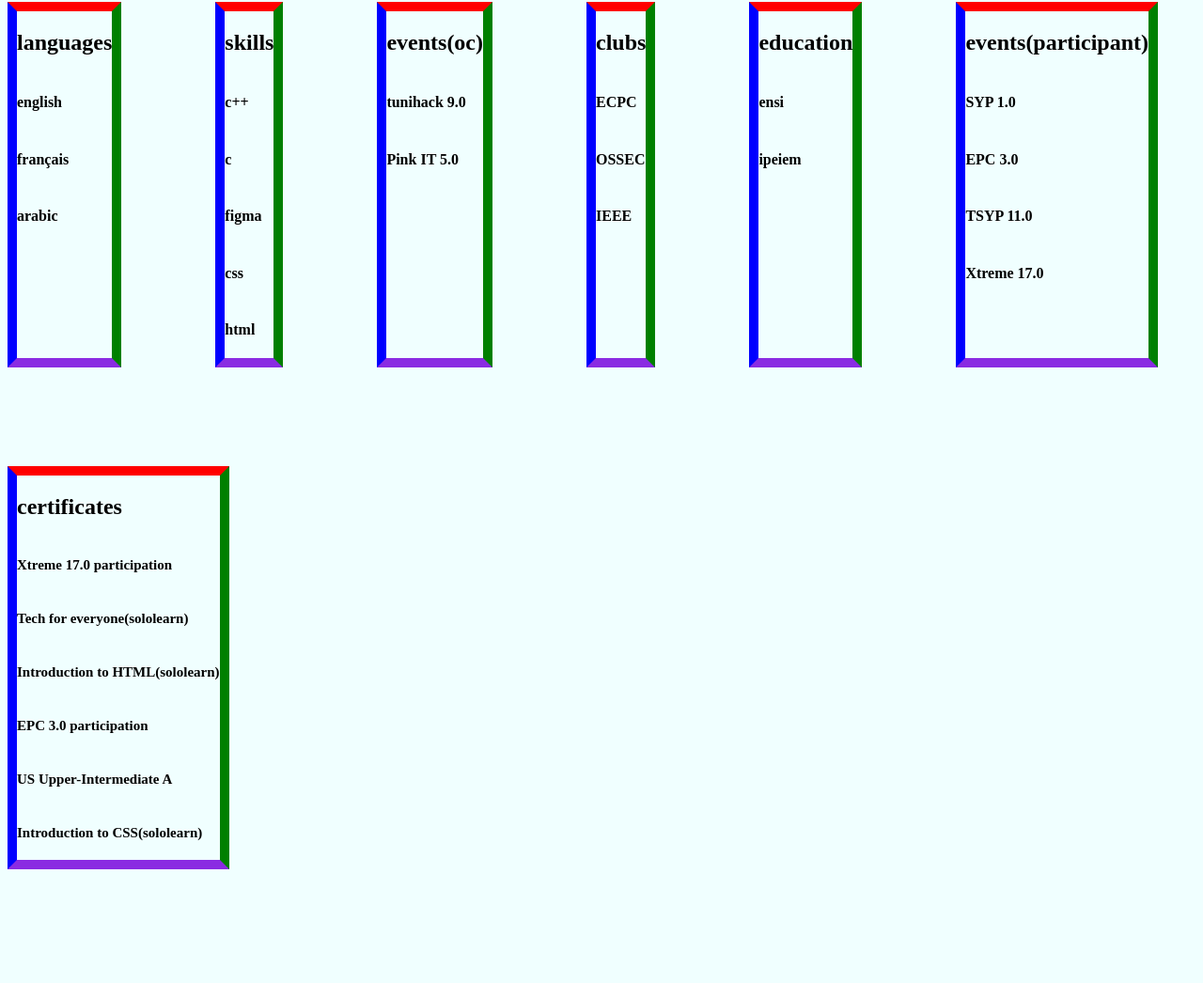
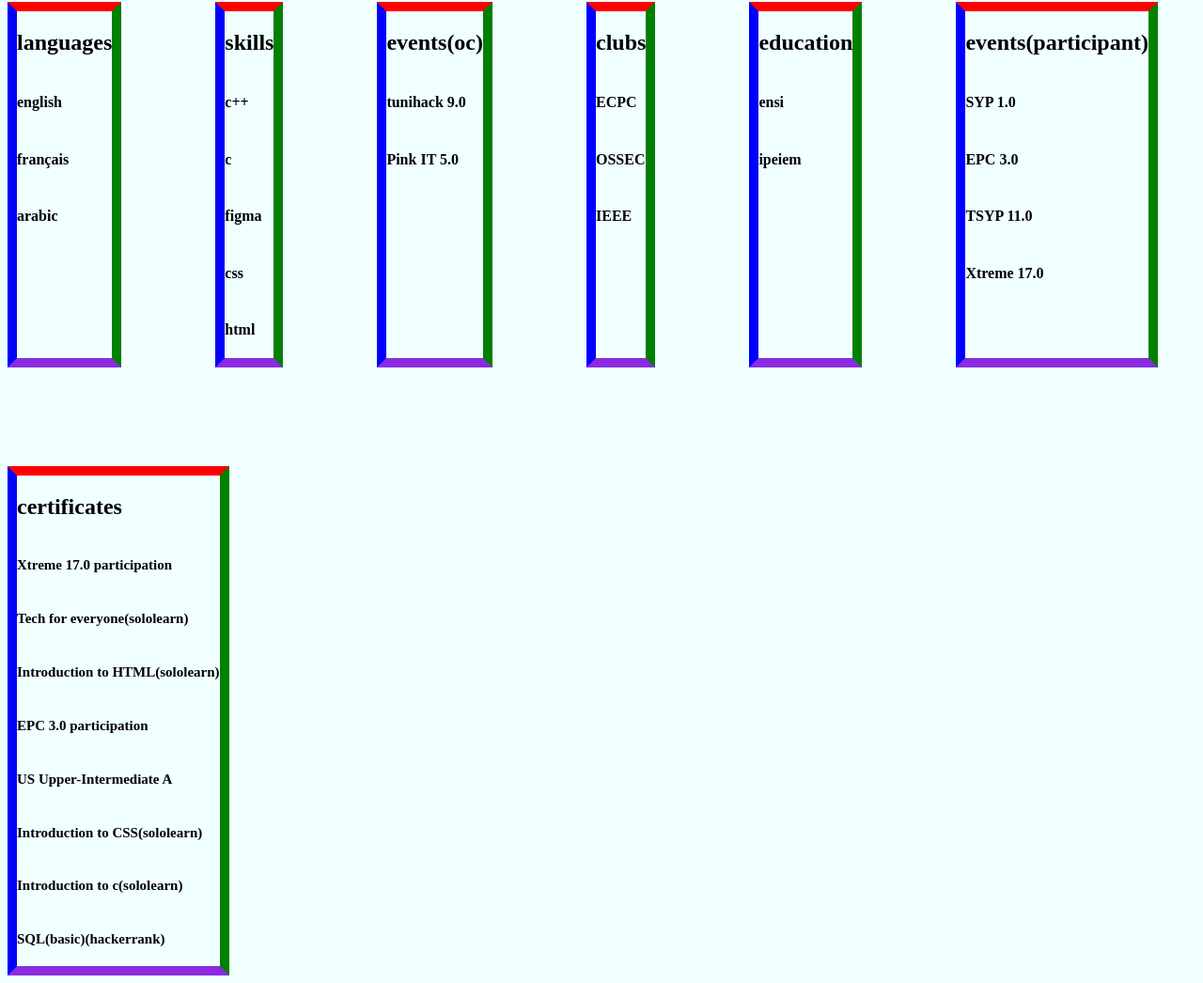
Before and after one commit to ahmedkammoun2003/cv1, a plain HTML site: page experience.html in a window 1280 px wide. Shown: the part 45-1091 px from the top of the page at 94% size. Before the commit the page ends 978 px from the top, so only its background shows below. Drawn offline with Linux system fonts and the light colour scheme.

Commit message:
Update experience.html

```diff
--- a/experience.html
+++ b/experience.html
@@ -63,6 +63,8 @@
             <a href="403852707_391601830042875_5476540323322723510_n.jpg"><h4>EPC 3.0 participation</h4></a>
             <a href="403942406_1410677376539366_434710700599582884_n.jpg"><h4>US Upper-Intermediate A</h4></a>
             <a href="404384524_328009960149583_7916630402699667206_n.jpg"><h4>Introduction to CSS(sololearn)</h4></a>
+            <a href="403977072_1570409400439534_8972514354407001097_n.jpg"><h4>Introduction to c(sololearn)</h4></a>
+            <a href="sql_basic certificate.pdf"><h4>SQL(basic)(hackerrank)</h4></a>
         </div>
     </section>
 </body>
```
